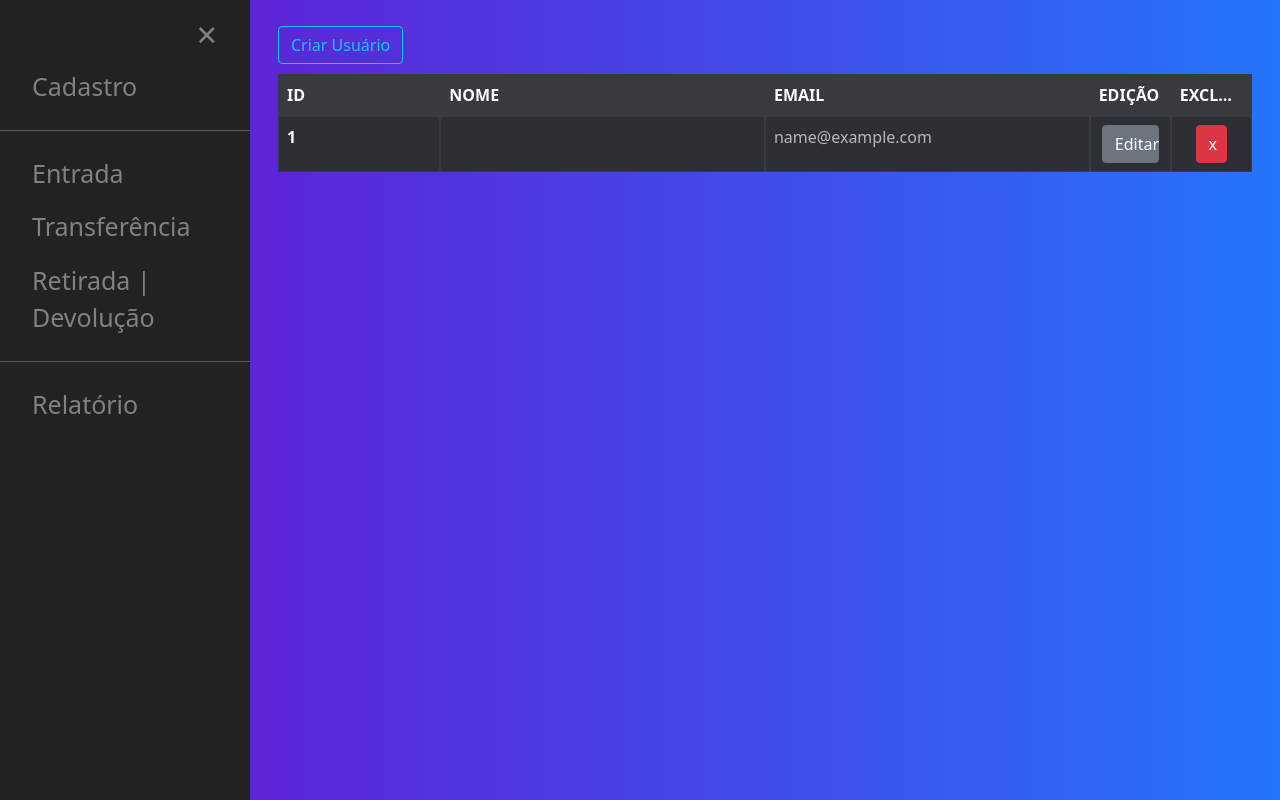
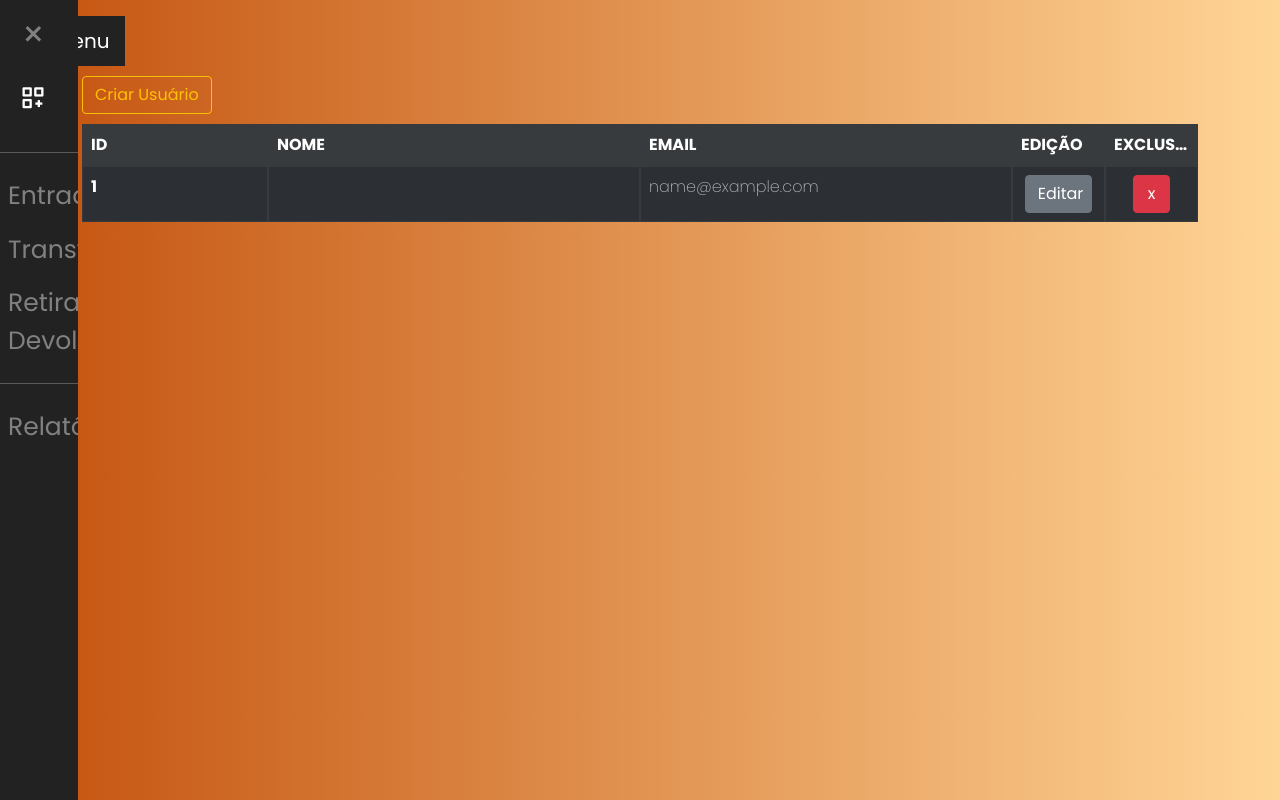
Before and after one commit to EudesAlves/StockControl, a Django app: template app_login/templates/users/home.html in a window 1280 px wide. Run offline with Django 5.2, Linux system fonts and the light colour scheme; the template is opened without the code that fills it: values that come from a table or form of the project are taken from there, others are empty; tables that the repository leaves empty hold one stand-in row (values such as "Sample post").

Commit message:
Adicionado BoxIcons ao Menu sidebar no base.html.

```diff
--- a/app_login/templates/users/home.html
+++ b/app_login/templates/users/home.html
@@ -7,7 +7,7 @@
           <div class="row justify-content-center">
             <div class="col-12">
                 <div style="margin-top: 10px;">
-                    <a class="btn btn-outline-info" style="text-decoration: none;" href="{% url 'register' %}">Criar Usuário</a>
+                    <a class="btn btn-outline-warning" style="text-decoration: none;" href="{% url 'register' %}">Criar Usuário</a>
                 </div>
             </div>
 
--- a/templates/base.html
+++ b/templates/base.html
@@ -8,6 +8,9 @@
 
     <!-- Bootstrap CSS -->
     <link href="https://cdn.jsdelivr.net/npm/bootstrap@5.0.2/dist/css/bootstrap.min.css" rel="stylesheet" integrity="sha384-EVSTQN3/azprG1Anm3QDgpJLIm9Nao0Yz1ztcQTwFspd3yD65VohhpuuCOmLASjC" crossorigin="anonymous" />
+    <link href='https://unpkg.com/boxicons@2.0.7/css/boxicons.min.css' rel='stylesheet'>
+    <!-- boxicons site https://boxicons.com/?query=-->
+    <link href="{% static 'css/base.css' %}" rel="stylesheet" type="text/css" />
     <link href="{% static 'css/util.css' %}" rel="stylesheet" type="text/css" />
     <link href="{% static 'css/login.css' %}" rel="stylesheet" type="text/css" />
 
@@ -15,21 +18,40 @@
   </head>
   <body class="gradient-custom-stock">
 
-    <div id="mySidebar" class="sidebar">
+    <div id="mySidebar" class="sidebar gradient-custom-sidebar">
       <a href="javascript:void(0)" class="closebtn" onclick="closeNav()">×</a>
-      <a data-bs-toggle="collapse" href="#registerCollapseGroup" role="button" aria-controls="registerCollapseGroup">Cadastro</a>
+      <a data-bs-toggle="collapse" href="#registerCollapseGroup" role="button" aria-controls="registerCollapseGroup">
+        <i class='bx bx-customize'></i>
+        <span class="display-none">Cadastro</span>
+      </a>
       <div id="registerCollapseGroup" class="collapse">
-        <a href="{% url 'home' %}">Usuários</a>
-        <a href="{% url 'tech_list' %}">Técnicos</a>
-        <a href="{% url 'supplier_list' %}">Fornecedores</a>
-        <a href="{% url 'product_list' %}">Produtos</a>
-        <a href="{% url 'stock_list' %}">Estoques</a>
+        <a href="{% url 'home' %}">
+          <i class='bx bx-user'></i>
+          <span class="display-none">Usuários</span>
+        </a>
+        <!--span class="tooltip">Usuários</span-->
+        <a href="{% url 'tech_list' %}">
+          <i class='bx bx-wrench'></i>
+          <span class="display-none">Técnicos</span>
+        </a>
+        <a href="{% url 'supplier_list' %}">
+          <i class='bx bx-store-alt'></i>
+          <span class="display-none">Fornecedores</span>
+        </a>
+        <a href="{% url 'product_list' %}">
+          <i class='bx bx-barcode'></i>
+          <span class="display-none">Produtos</span>
+        </a>
+        <a href="{% url 'stock_list' %}">
+          <i class='bx bx-columns'></i>
+          <span class="display-none">Estoques</span>
+        </a>
       </div>
       <hr class="solid text-white">
 
       <a href="{% url 'movement_entry' %}">Entrada</a>
       <a href="{% url 'movement_transference' %}">Transferência</a>
-      <a href="{% url 'withdraw' %}">Retirada | Devolução</a>
+      <a href="{% url 'withdraw' %}">Retirada Devolução</a>
       <hr class="solid text-white">
 
       <a data-bs-toggle="collapse" href="#reportCollapseGroup" role="button" aria-controls="reportCollapseGroup">Relatório</a>
@@ -58,23 +80,8 @@
     <script src="https://cdn.jsdelivr.net/npm/bootstrap@5.0.2/dist/js/bootstrap.min.js" integrity="sha384-cVKIPhGWiC2Al4u+LWgxfKTRIcfu0JTxR+EQDz/bgldoEyl4H0zUF0QKbrJ0EcQF" crossorigin="anonymous"></script>
     -->
     <script src="https://code.jquery.com/jquery-3.7.1.min.js" integrity="sha256-/JqT3SQfawRcv/BIHPThkBvs0OEvtFFmqPF/lYI/Cxo=" crossorigin="anonymous"></script>
+    <script src="{% static 'script/base.js' %}"></script>
     <script src="{% static 'script/stock.js' %}"></script>
-
-    <script>
-    function openNav() {
-      document.getElementById("mySidebar").style.width = "250px";
-      document.getElementById("main").style.marginLeft = "250px";
-      document.getElementById("btnOpenMenu").style.display = "none";
-    }
-
-    function closeNav() {
-      document.getElementById("mySidebar").style.width = "0";
-      document.getElementById("main").style.marginLeft= "0";
-      document.getElementById("btnOpenMenu").style.display = "block";
-    }
-
-    openNav();
-    </script>
 
   </body>
 </html>
--- /dev/null
+++ b/templates/static/css/base.css
@@ -0,0 +1,83 @@
+@import url('https://fonts.googleapis.com/css2?family=Poppins:wght@200;300;400;500;600;700&display=swap');
+*{
+  margin: 0;
+  padding: 0;
+  box-sizing: border-box;
+  font-family: "Poppins" , sans-serif;
+}
+
+.sidebar {
+    height: 100%;
+    width: 78px;
+    position: fixed;
+    z-index: 1;
+    top: 0;
+    left: 0;
+    background-color: #222;
+    overflow-x: hidden;
+    transition: all 0.5s ease;
+    padding-top: 60px;
+  }
+
+  .sidebar span {
+    opacity: 1;
+  }
+
+  .sidebar.open {
+    width: 250px;
+  }
+
+  .sidebar a {
+    padding: 8px 8px 8px 8px;
+    text-decoration: none;
+    font-size: 25px;
+    color: #818181;
+    display: block;
+    transition: 0.3s;
+  }
+
+  .sidebar a:hover {
+    color: #f1f1f1;
+  }
+
+  .sidebar .closebtn {
+    position: absolute;
+    top: 0;
+    right: 25px;
+    font-size: 36px;
+    margin-left: 50px;
+  }
+
+  .sidebar i{
+    color: #fff;
+    height: 60px;
+    min-width: 50px;
+    font-size: 28px;
+    text-align: center;
+    line-height: 60px;
+  }
+
+  .openbtn {
+    font-size: 20px;
+    cursor: pointer;
+    background-color: #222;
+    color: white;
+    padding: 10px 15px;
+    border: none;
+    display: block;
+  }
+
+  .openbtn:hover {
+    background-color: #444;
+  }
+
+  #main {
+    transition: margin-left .5s;
+    padding: 16px;
+  }
+
+  /* On smaller screens, where height is less than 450px, change the style of the sidenav (less padding and a smaller font size) */
+  @media screen and (max-height: 450px) {
+    .sidebar {padding-top: 15px;}
+    .sidebar a {font-size: 18px;}
+  }
--- a/templates/static/css/util.css
+++ b/templates/static/css/util.css
@@ -23,13 +23,13 @@
 
 .gradient-custom-stock {
     /* fallback for old browsers */
-    background: #6a11cb;
+    background: #a55902;
 
     /* Chrome 10-25, Safari 5.1-6 */
-    background: -webkit-linear-gradient(to right, rgba(106, 17, 203, 1), rgba(37, 117, 252, 1));
+    background: -webkit-linear-gradient(to right, rgba(195, 80, 12, 1), rgb(255, 213, 150));
 
     /* W3C, IE 10+/ Edge, Firefox 16+, Chrome 26+, Opera 12+, Safari 7+ */
-    background: linear-gradient(to right, rgba(106, 17, 203, 1), rgba(37, 117, 252, 1));
+    background: linear-gradient(to right, rgba(195, 80, 12, 1), rgba(255, 213, 150, 1));
 }
 
 table td,
@@ -52,65 +52,6 @@
 table {
   margin-top: 10px;
   margin-bottom: 10px;
-}
-
-.sidebar {
-  height: 100%;
-  width: 0px;
-  position: fixed;
-  z-index: 1;
-  top: 0;
-  left: 0;
-  background-color: #222;
-  overflow-x: hidden;
-  transition: 0.5s;
-  padding-top: 60px;
-}
-
-.sidebar a {
-  padding: 8px 8px 8px 32px;
-  text-decoration: none;
-  font-size: 25px;
-  color: #818181;
-  display: block;
-  transition: 0.3s;
-}
-
-.sidebar a:hover {
-  color: #f1f1f1;
-}
-
-.sidebar .closebtn {
-  position: absolute;
-  top: 0;
-  right: 25px;
-  font-size: 36px;
-  margin-left: 50px;
-}
-
-.openbtn {
-  font-size: 20px;
-  cursor: pointer;
-  background-color: #222;
-  color: white;
-  padding: 10px 15px;
-  border: none;
-  display: block;
-}
-
-.openbtn:hover {
-  background-color: #444;
-}
-
-#main {
-  transition: margin-left .5s;
-  padding: 16px;
-}
-
-/* On smaller screens, where height is less than 450px, change the style of the sidenav (less padding and a smaller font size) */
-@media screen and (max-height: 450px) {
-  .sidebar {padding-top: 15px;}
-  .sidebar a {font-size: 18px;}
 }
 
 .form-inline {
@@ -146,3 +87,7 @@
 .form-inline button:hover {
   background-color: royalblue;
 }
+
+.display-none {
+  display: none;
+}
--- /dev/null
+++ b/templates/static/script/base.js
@@ -0,0 +1,23 @@
+function openNav() {
+    document.getElementById("mySidebar").style.width = "250px";
+    document.getElementById("main").style.marginLeft = "250px";
+    document.getElementById("btnOpenMenu").style.display = "none";
+
+    let menu_items = document.querySelectorAll("span");
+    menu_items.forEach((item) => {
+        item.classList.remove("display-none");
+    });
+}
+
+function closeNav() {
+    document.getElementById("mySidebar").style.width = "78px";
+    document.getElementById("main").style.marginLeft= "78px";
+    document.getElementById("btnOpenMenu").style.display = "block";
+
+    let menu_items = document.querySelectorAll("span");
+    menu_items.forEach((item) => {
+        item.classList.add("display-none");
+    });
+}
+
+//openNav();
```
